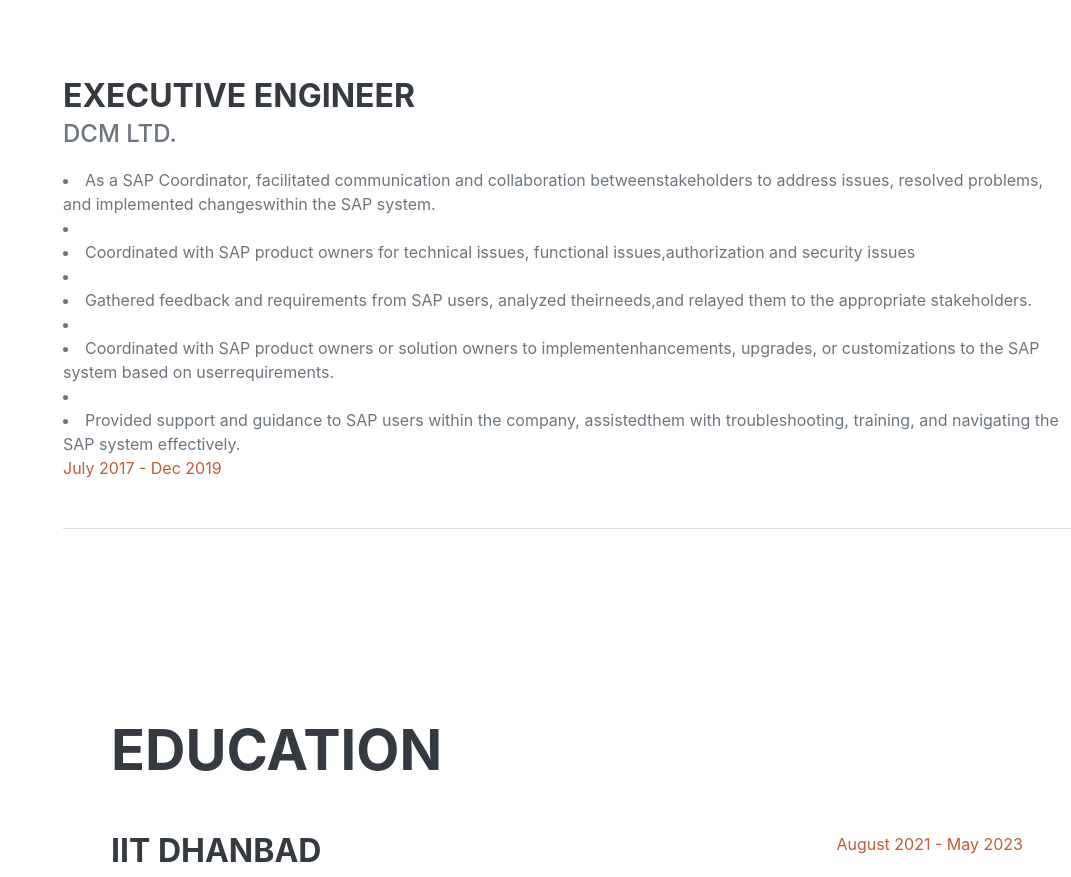
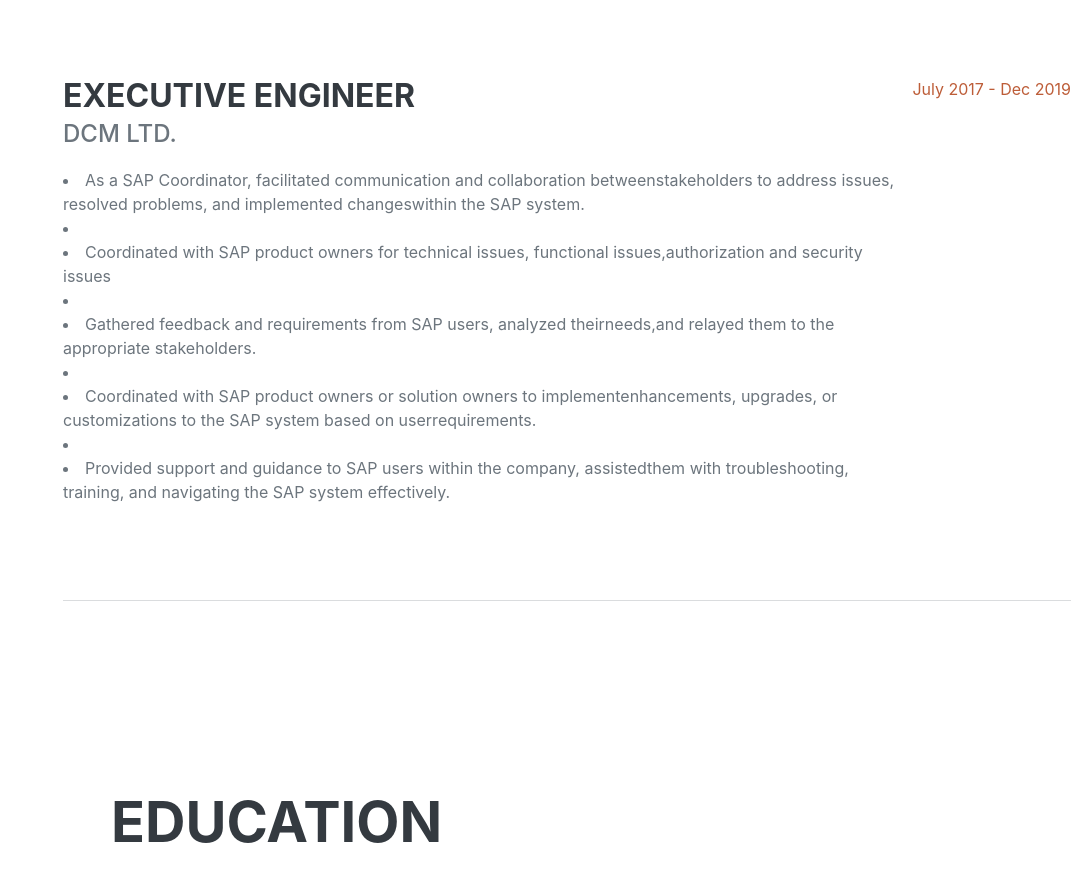
Before and after one commit to Geetanjali291/Geetanjali291.github.io, a plain HTML site: page index.html in a window 1280 px wide. Shown: the part 2106-2983 px from the top of the page, without its empty margins (209-1280 px from the left). Drawn offline with nearby package versions, Linux system fonts and the light colour scheme; a web font is replaced by a local one.

Commit message:
Update index.html

```diff
--- a/index.html
+++ b/index.html
@@ -81,6 +81,8 @@
                         </div>
                         <div class="flex-shrink-0"><span class="text-primary">Nov 2023 - Present</span></div>
                     </div>
+        <div class="d-flex flex-column flex-md-row justify-content-between mb-5">
+                        <div class="flex-grow-1">
                             <h3 class="mb-0">Executive Engineer</h3>
                             <div class="subheading mb-3">DCM ltd.</div>
                             <li> As a SAP Coordinator, facilitated communication and collaboration betweenstakeholders to address issues, resolved problems, and implemented changeswithin the SAP system.<li>
```
